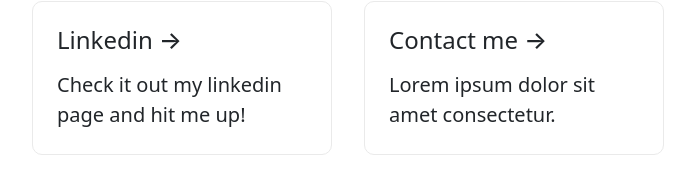
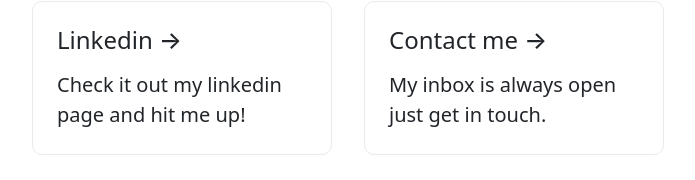
Before and after one commit to lennoncorrea/portfolio-app, a Next.js app: page / in a window 1280 px wide. Shown: the part 464-644 px from the top of the page, without its empty margins (292-987 px from the left). Built offline with nearby package versions, Linux system fonts and the light colour scheme.

Commit message:
changing contact description and adding router to home page

```diff
--- a/components/navbar/navbar.tsx
+++ b/components/navbar/navbar.tsx
@@ -6,7 +6,7 @@
   return (
     <Navbar expand="lg" variant="light" className={styles.navbarApp}>
       <Container>
-        <Navbar.Brand href="#" className={styles.navBrand}>{brand}</Navbar.Brand>
+        <Navbar.Brand href="/" className={styles.navBrand}>{brand}</Navbar.Brand>
         <Navbar.Toggle aria-controls="navbar" />
         <Navbar.Collapse id="navbar">
           <Nav className="me-auto" >
--- a/pages/index.tsx
+++ b/pages/index.tsx
@@ -32,7 +32,7 @@
             </a>
             <a href="https://nextjs.org/docs" className={styles.card}>
               <h2>Contact me &rarr;</h2>
-              <p>Lorem ipsum dolor sit amet consectetur.</p>
+              <p>My inbox is always open just get in touch.</p>
             </a>
           </div>
         </main>
```
